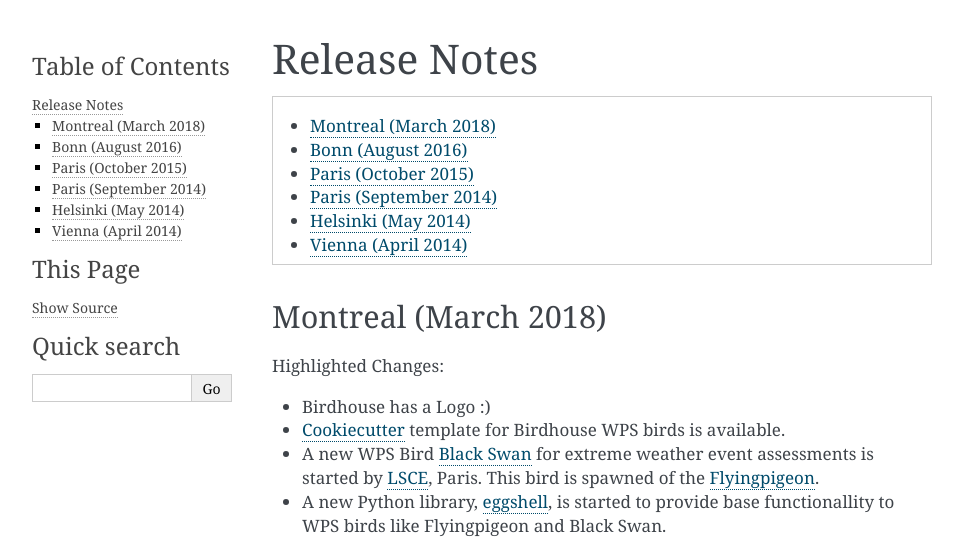
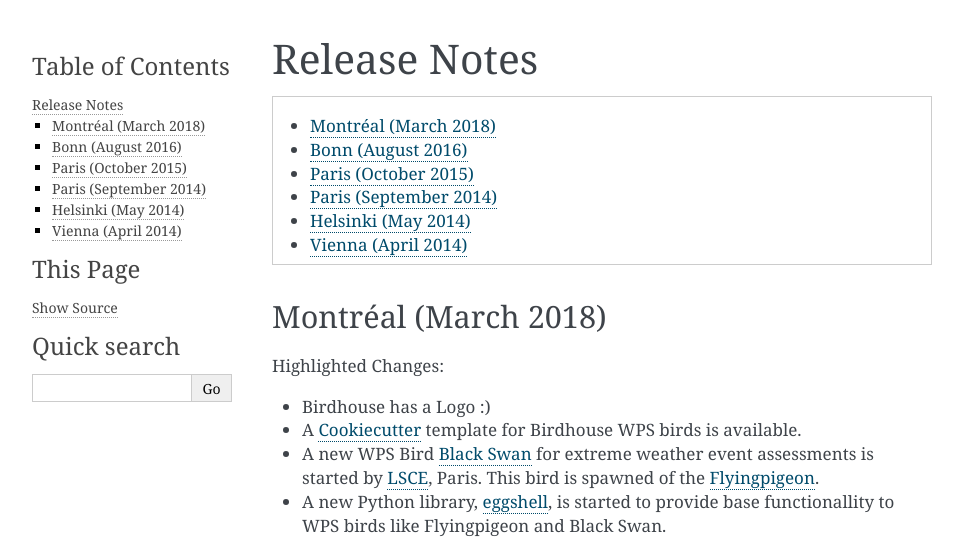
Before and after one commit to bird-house/birdhouse-docs, a Sphinx documentation site: the page built from docs/source/release_notes.rst, in a window 1280 px wide and 900 px high. Shown: the top 539 px of the window, without its empty margins (148-1111 px from the left). Built offline with Sphinx 7.4.7, drawn with Linux system fonts in a browser that asks for light colours.

Commit message:
minor changes

```diff
--- a/docs/source/release_notes.rst
+++ b/docs/source/release_notes.rst
@@ -9,13 +9,13 @@
    :depth: 2
    :backlinks: none
 
-Montreal (March 2018)
+Montréal (March 2018)
 =====================
 
 Highlighted Changes:
 
 * Birdhouse has a Logo :)
-* `Cookiecutter`_ template for Birdhouse WPS birds is available.
+* A `Cookiecutter`_ template for Birdhouse WPS birds is available.
 * A new WPS Bird `Black Swan`_ for extreme weather event assessments is started
   by `LSCE <https://a2c2.lsce.ipsl.fr/>`_, Paris. This bird is spawned of the `Flyingpigeon`_.
 * A new Python library, `eggshell`_, is started to provide base functionallity
```
